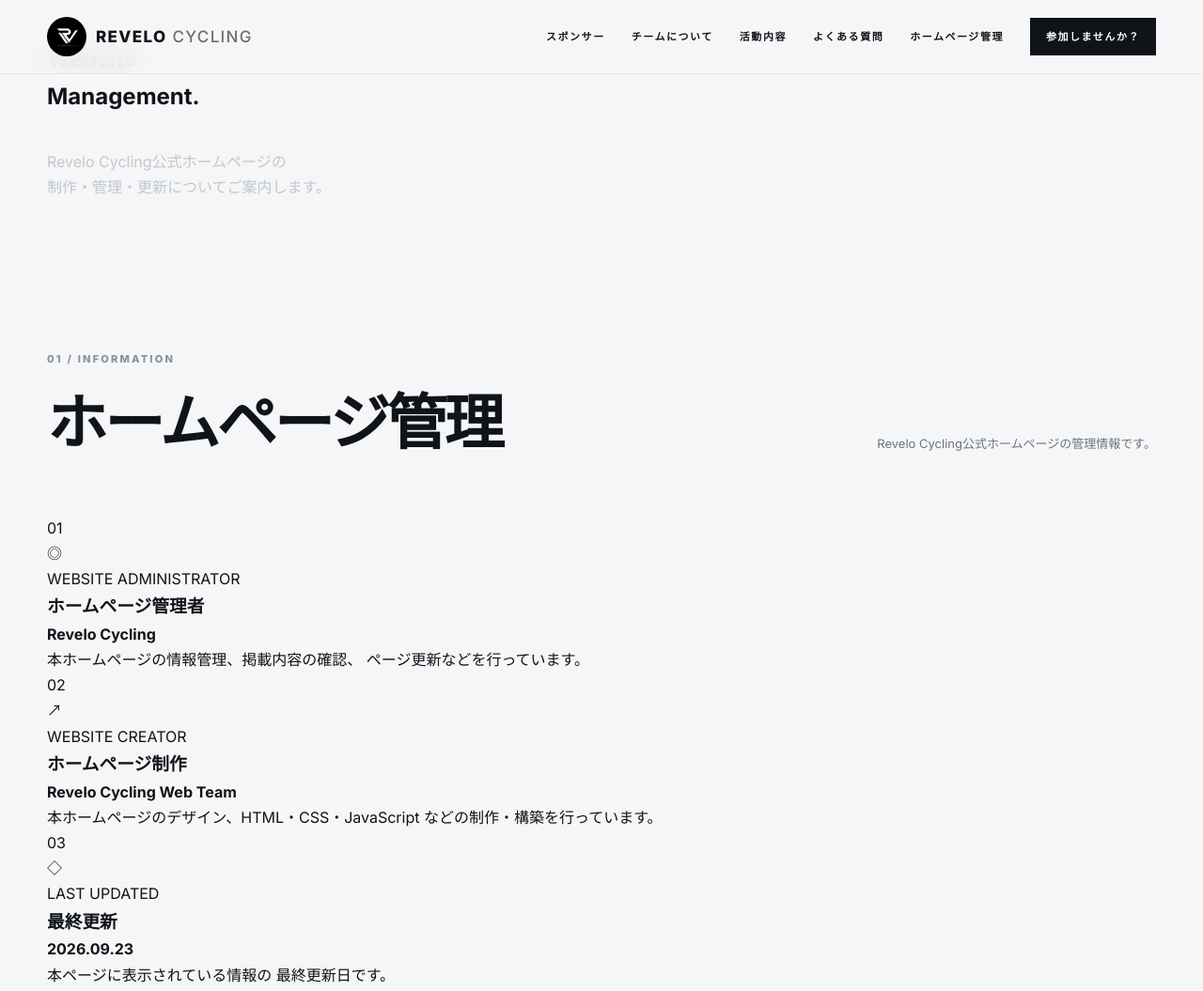
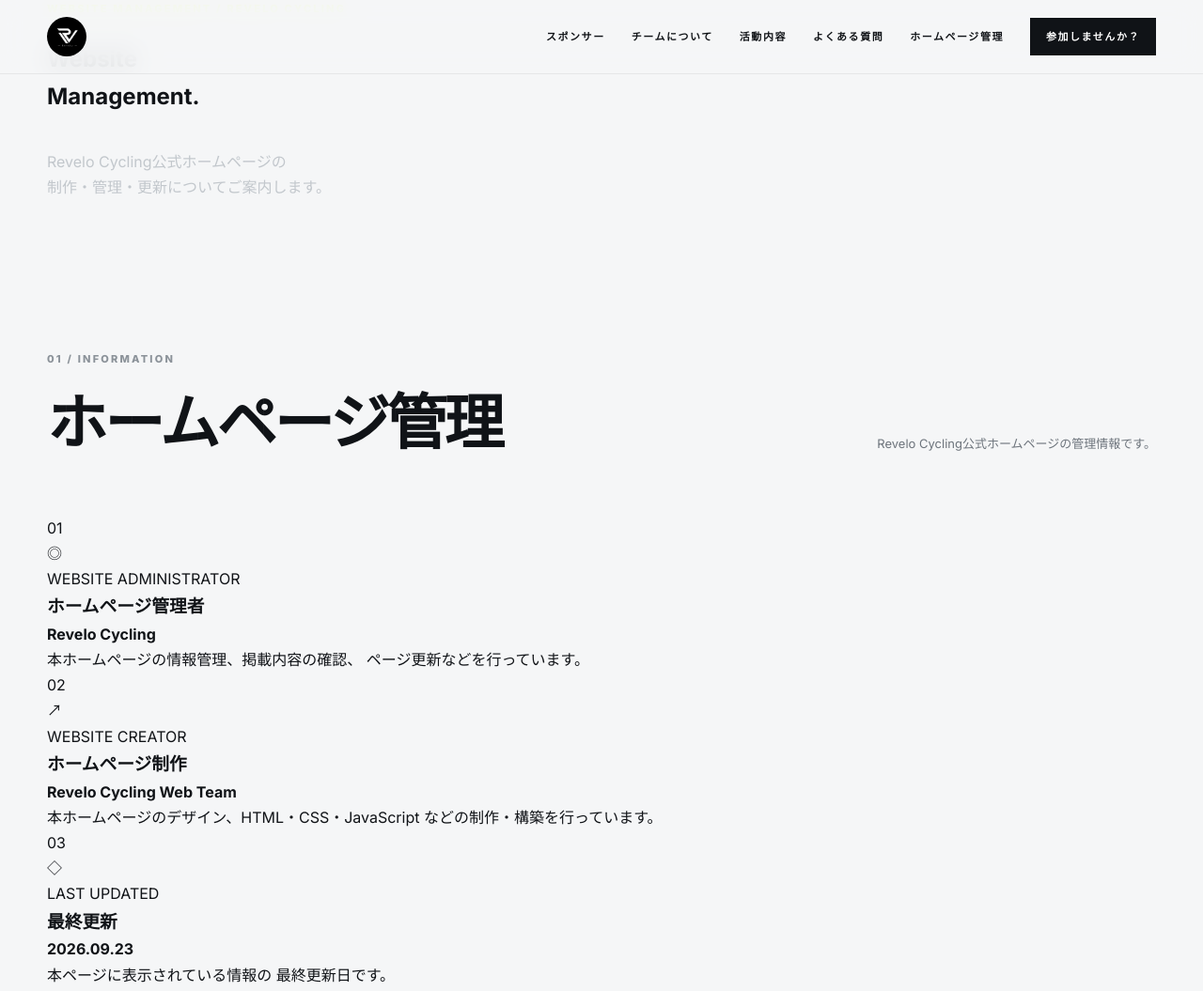
Before and after one commit to holtukaidojp/Revelo-CYCLING, a plain HTML site: page saitokanri.html in a window 1280 px wide. Shown: the top 1055 px of the page at 94% size. Drawn offline with Linux system fonts and the light colour scheme.

Commit message:
Update saitokanri.html

```diff
--- a/saitokanri.html
+++ b/saitokanri.html
@@ -23,9 +23,6 @@
 
       <a class="logo" href="index.html" aria-label="Revelo Cycling ホーム">
         <img src="revelo-logo.png" alt="Revelo Cycling ロゴ">
-        <span>
-          REVELO<span class="logo-light"> CYCLING</span>
-        </span>
       </a>
 
       <button
```
